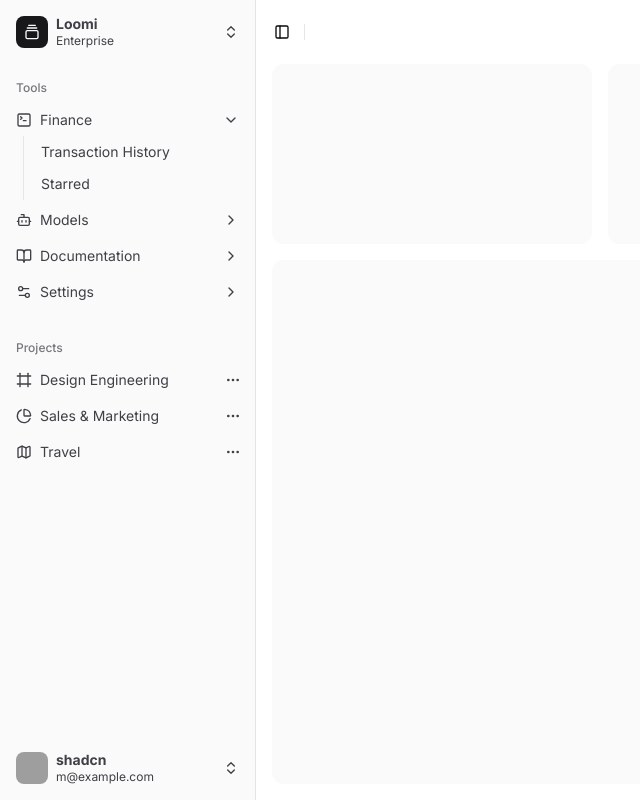
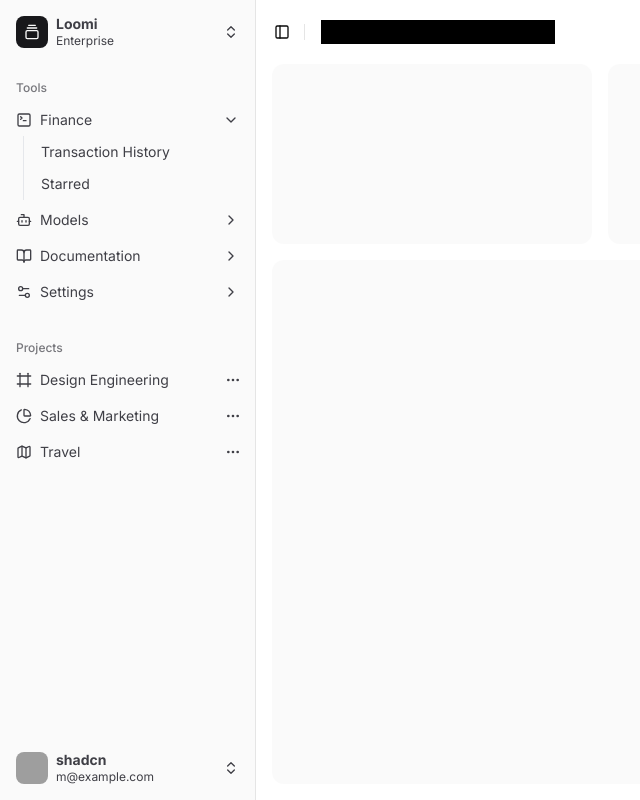
Before and after one commit to Carlthegreatt/Loomi, a Next.js app: page /dashboard in a window 1280 px wide. Shown: the whole page, without its empty margins (0-640 px from the left). Built offline with nearby package versions, Linux system fonts and the light colour scheme; grey boxes are pictures that could not be loaded.

Commit message:
Auto-commit page.tsx: 2025-08-23 19:40:49

```diff
--- a/src/app/dashboard/page.tsx
+++ b/src/app/dashboard/page.tsx
@@ -23,7 +23,7 @@ export default function Page() {
           <div className="flex items-center gap-2 px-4">
             <SidebarTrigger className="-ml-1" />
             <Separator orientation="vertical" className="mr-2 h-4" />
-            <input className="bg=black"></input>
+            <input className="bg-black"></input>
           </div>
         </header>
         <div className="flex flex-1 flex-col gap-4 p-4 pt-0">
```
